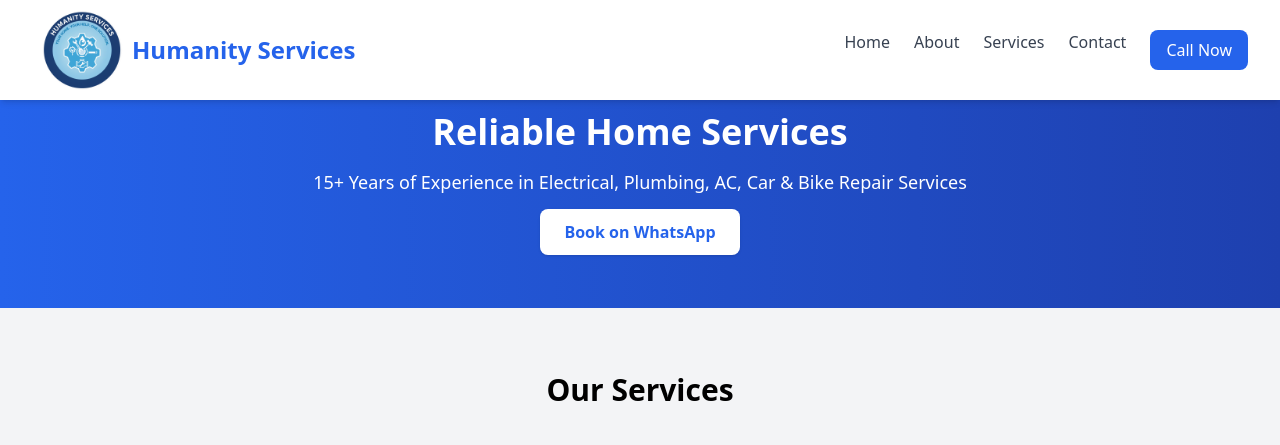
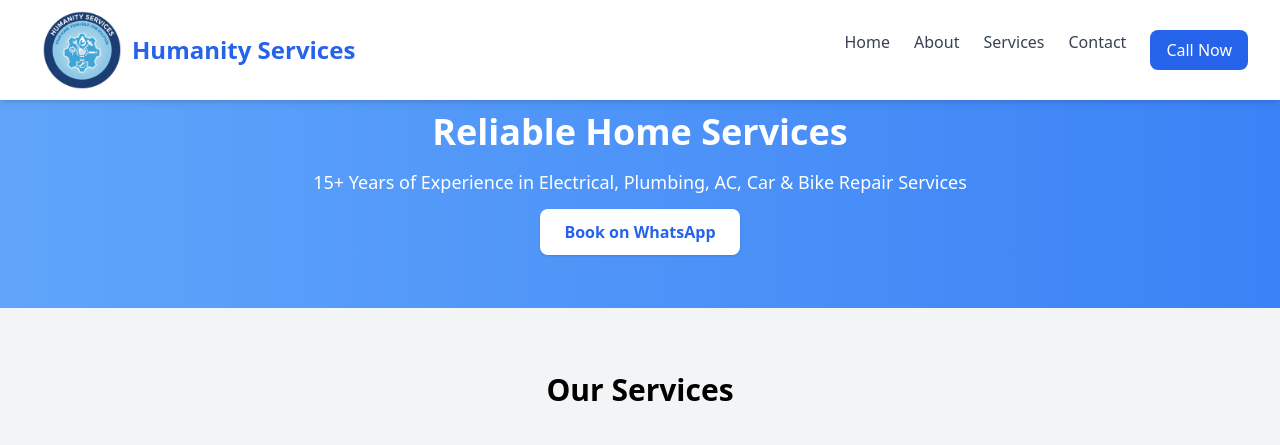
Before and after one commit to Deepak229-hub/Humanity-Services, a plain HTML site: page index.html in a window 1280 px wide. Shown: the top 445 px of the page. Drawn offline with nearby package versions, Linux system fonts and the light colour scheme.

Commit message:
Changes color

```diff
--- a/index.html
+++ b/index.html
@@ -71,7 +71,7 @@
   </script>
 
   <!-- Hero Section -->
-  <section class="pt-28 pb-16 bg-gradient-to-r from-blue-600 to-blue-800 text-white text-center" id="hero">
+  <section class="pt-28 pb-16 bg-gradient-to-r from-blue-400 to-blue-500 text-white text-center" id="hero">
     <h2 class="text-4xl font-bold mb-4">Reliable Home Services</h2>
     <p class="text-lg mb-6">15+ Years of Experience in Electrical, Plumbing, AC, Car & Bike Repair Services</p>
     <a href="https://wa.me/917984400175" target="_blank"
```
